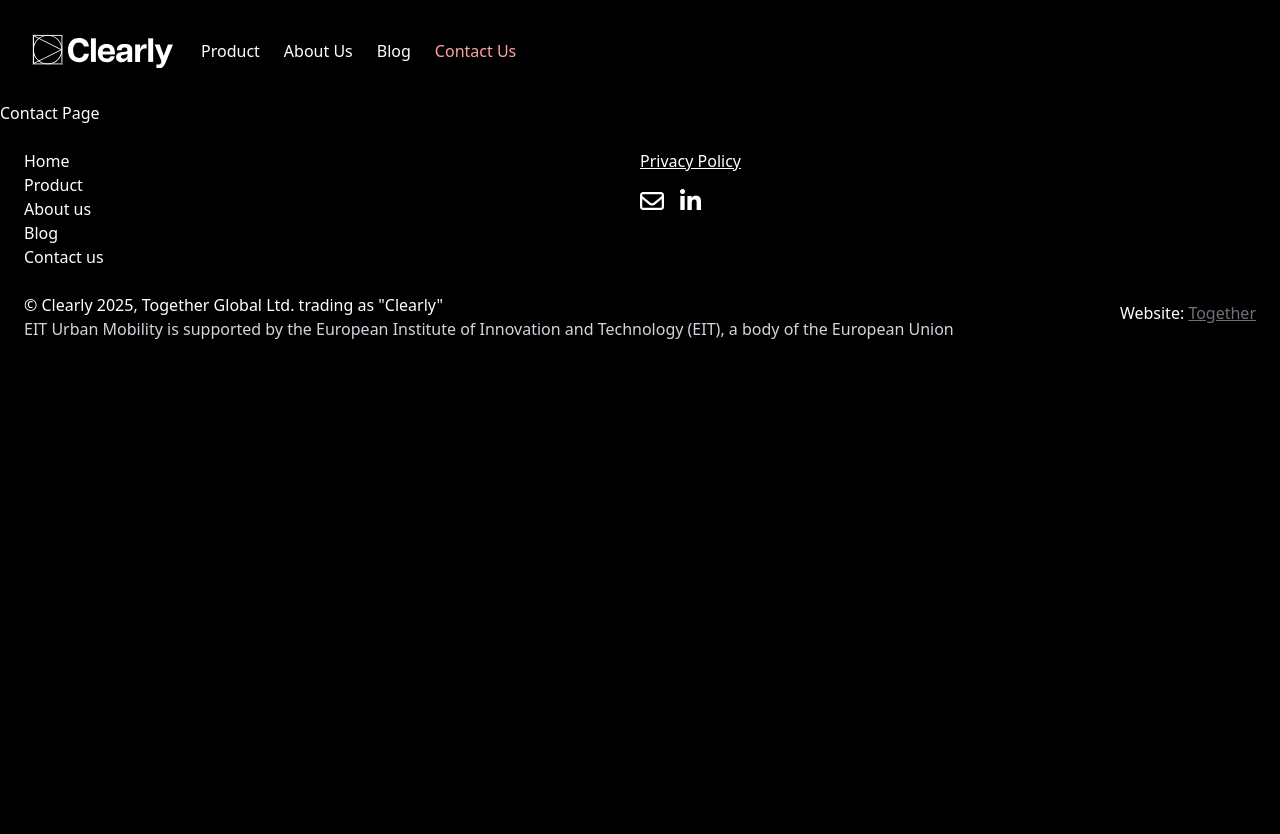
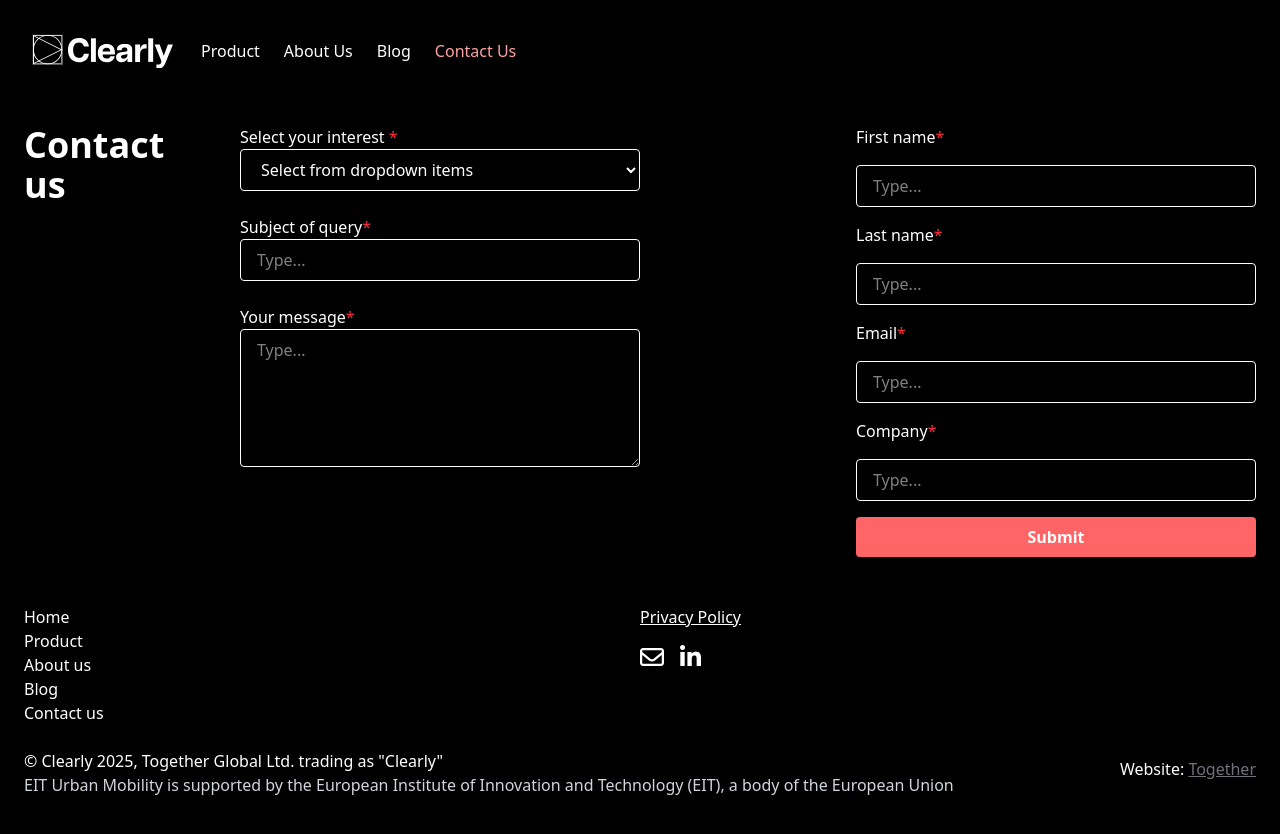
Before and after one commit to Jaspreet-Nijjar/angular-clearly, an Angular app: page /contact in a window 1280 px wide. Shown: the top 834 px of the page. Before the commit the page ends 800 px from the top, so only its background shows below. Built offline with nearby package versions, Linux system fonts and the light colour scheme.

Commit message:
created the contact form

```diff
--- a/src/app/pages/contact/contact.component.ts
+++ b/src/app/pages/contact/contact.component.ts
@@ -1,8 +1,104 @@
 import { Component } from '@angular/core';
+import { ButtonComponent } from '../../button/button.component';
 
 @Component({
   selector: 'app-contact',
-  imports: [],
-  template: `<h1 class="text-white">Contact Page</h1> `,
+  imports: [ButtonComponent],
+  template: `
+    <section
+      class="p-6 flex flex-col text-white md:flex-row md:gap-10 space-y-6 md:space-y-0"
+    >
+      <h1 class="text-4xl font-bold">Contact us</h1>
+
+      <form class="flex flex-col md:flex-row md:gap-54">
+        <div class="flex flex-col space-y-6">
+          <div>
+            <label
+              >Select your interest <span class="text-red-500">*</span></label
+            >
+
+            <select
+              class="text-white bg-black border border-white px-4 py-2 rounded block w-[400px]"
+            >
+              <option value="" disabled selected>
+                Select from dropdown items
+              </option>
+
+              <option value="demo" class="text-white bg-black">
+                Request a Demo
+              </option>
+              <option value="enquiries" class="text-white bg-black">
+                General enquiries
+              </option>
+              <option value="investment" class="text-white bg-black">
+                Prospective investment
+              </option>
+              <option value="partnership" class="text-white bg-black">
+                Partnership
+              </option>
+              <option value="support" class="text-white bg-black">
+                Customer Support
+              </option>
+              <option value="join" class="text-white bg-black">
+                Joining our team
+              </option>
+            </select>
+          </div>
+
+          <div>
+            <label>Subject of query<span class="text-red-500">*</span></label>
+            <input
+              type="text"
+              placeholder="Type..."
+              class="block text-white bg-black border border-white px-4 py-2 rounded w-[400px]"
+            />
+          </div>
+
+          <div>
+            <label>Your message<span class="text-red-500">*</span></label>
+            <textarea
+              rows="5"
+              placeholder="Type..."
+              class="block text-white bg-black border border-white px-4 py-2 rounded w-[400px]"
+            ></textarea>
+          </div>
+        </div>
+
+        <div class="flex flex-col space-y-4 md:w-1/2">
+          <label>First name<span class="text-red-500">*</span></label>
+          <input
+            type="text"
+            placeholder="Type..."
+            class="block text-white bg-black border border-white px-4 py-2 rounded w-[400px]"
+          />
+
+          <label>Last name<span class="text-red-500">*</span></label>
+          <input
+            type="text"
+            placeholder="Type..."
+            class="block text-white bg-black border border-white px-4 py-2 rounded w-[400px]"
+          />
+
+          <label>Email<span class="text-red-500">*</span></label>
+          <input
+            type="email"
+            placeholder="Type..."
+            class="block text-white bg-black border border-white px-4 py-2 rounded w-[400px]"
+          />
+
+          <label>Company<span class="text-red-500">*</span></label>
+          <input
+            type="text"
+            placeholder="Type..."
+            class="block text-white bg-black border border-white px-4 py-2 rounded w-[400px]"
+          />
+          <app-button
+            label="Submit"
+            customClass="bg-red-400 text-white w-full hover:bg-red-300 transition-all"
+          ></app-button>
+        </div>
+      </form>
+    </section>
+  `,
 })
 export class ContactComponent {}
```
